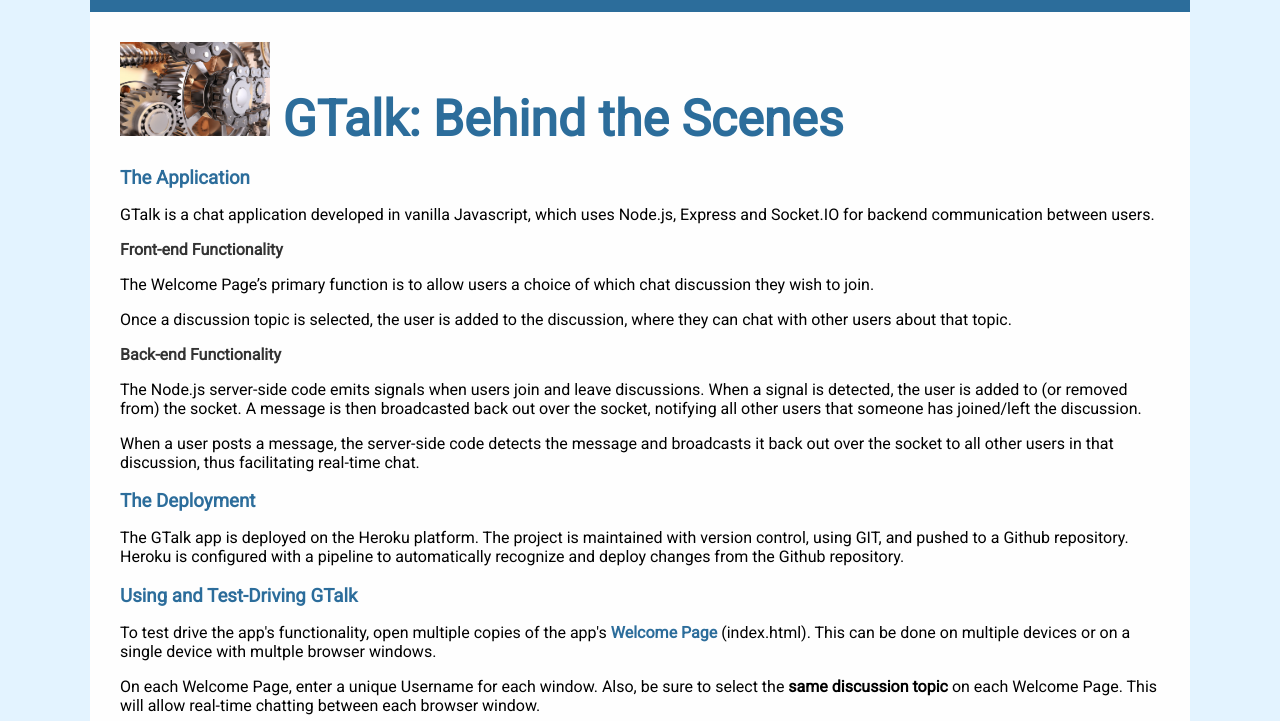
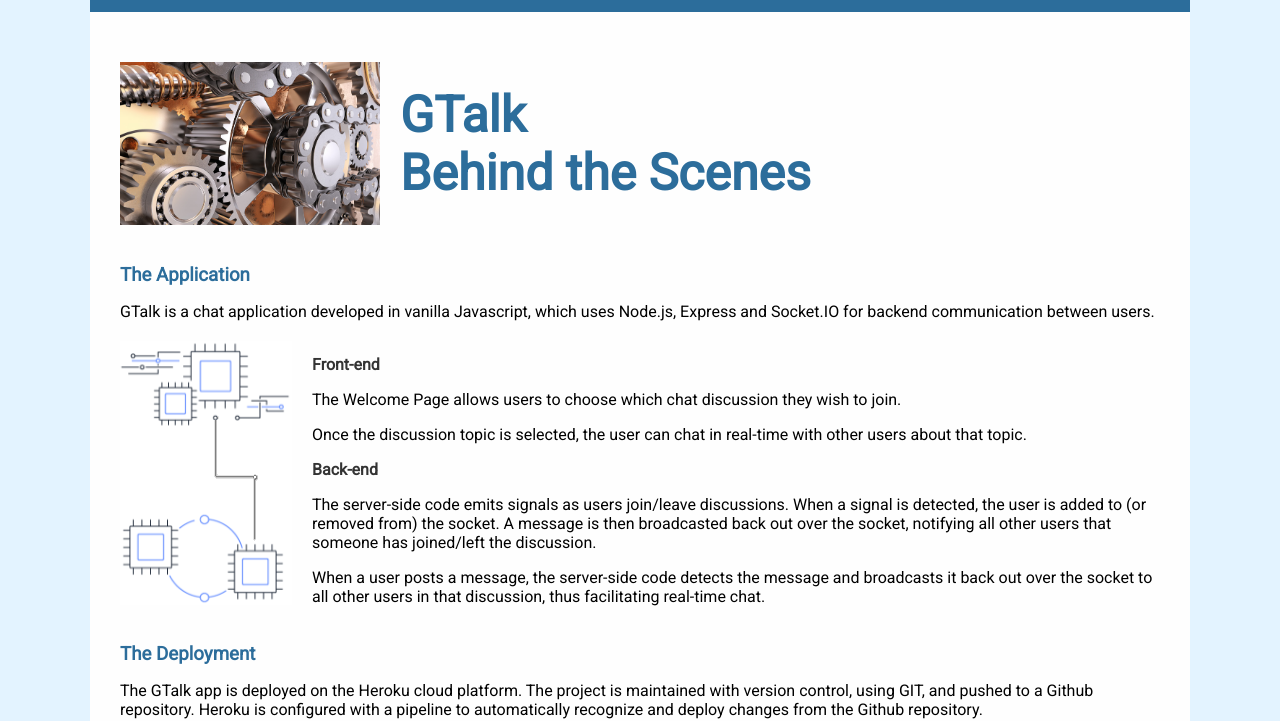
Before and after one commit to GregBoBeg/GTalk, a website: page public/about.html in a window 1280 px wide. Shown: the part 99-820 px from the top of the page. Drawn offline with nearby package versions, Linux system fonts and the light colour scheme; no server answers.

Commit message:
Final tweaks and images to About page

```diff
--- a/public/about.html
+++ b/public/about.html
@@ -19,9 +19,12 @@
         <a href="index.html" id="leave-btn" class="btn">Close</a>
       </header>
       <main class="page-main">
+        <div class="image-txt-container">
+          <img src="images/ImgGear.png" width="280"  style="padding: 20px 20px 20px 0px;">
           <div>
-
-          <h1 class="page-title"><img src="images/ImgGear.png" width="150"> GTalk:  Behind the Scenes</h1>
+            <h1 class="page-title"> GTalk</h1>
+            <h1 class="page-title"> Behind the Scenes</h1>
+          </div>
         </div>
         <div>
           <h3 class="page-h3">The Application</h3>
@@ -30,17 +33,19 @@
             which uses Node.js, Express and Socket.IO for backend communication between users.
           </p>
 
-          <h4 class="page-h4">Front-end Functionality</h4>
+          <div class="image-txt-container">
+            <img src="images/ImgNetwork.png" style="padding: 20px 20px 20px 0px;">
+            <div>
+              <h4 class="page-h4">Front-end</h4>
               <p>
-            The Welcome Page’s primary function is to allow users a choice of which chat discussion they wish to join.
+                The Welcome Page allows users to choose which chat discussion they wish to join.
               </p>
               <p>
-            Once a discussion topic is selected, the user is added to the discussion, where they can chat with other users about that topic.
+                Once the discussion topic is selected, the user can chat in real-time with other users about that topic.
               </p>
-
-          <h4 class="page-h4">Back-end Functionality</h4>
+              <h4 class="page-h4">Back-end</h4>
               <p>
-            The Node.js server-side code emits signals when users join and leave discussions.
+                The server-side code emits signals as users join/leave discussions.
                 When a signal is detected, the user is added to (or removed from) the socket.
                 A message is then broadcasted back out over the socket, notifying all other users that someone has joined/left the discussion.
               </p>
@@ -49,19 +54,23 @@
                 to all other users in that discussion, thus facilitating real-time chat.
               </p>
 
+            </div>
+          </div>
+
+
           <h3 class="page-h3">The Deployment</h3>
           <p>
-            The GTalk app is deployed on the Heroku platform.
+            The GTalk app is deployed on the Heroku cloud platform.
             The project is maintained with version control, using GIT, and pushed to a Github repository.
             Heroku is configured with a pipeline to automatically recognize and deploy changes from the Github repository.
           </p>
 
-          <h3 class="page-h3">Using and Test-Driving GTalk</h3>
-          <p>To test drive the app's functionality, open multiple copies of the app's <a href="index.html" class="page-link" target="_blank">Welcome Page</a> (index.html).
+          <h3 class="page-h3">Test-Driving GTalk</h3>
+          <p>To test drive the app, open multiple copies of the app's <a href="index.html" class="page-link" target="_blank">Welcome Page</a> (index.html).
             This can be done on multiple devices or on a single device with multple browser windows.
           </p>
           <p>
-            On each Welcome Page, enter a unique Username for each window.
+            On each Welcome Page, enter a unique Username.
             Also, be sure to select the <b>same discussion topic</b> on each Welcome Page.
             This will allow real-time chatting between each browser window.
           </p>
--- a/public/css/style.css
+++ b/public/css/style.css
@@ -105,6 +105,11 @@
 	background-color: var(--dark-color-a);
 }
 
+.image-txt-container {
+	display: flex;
+	align-items: center;
+	flex-direction: row;
+  }
 
 /* Chat Page */
 
```
Also changed, not shown: public/images/ImgNetwork.png (added). Lines whose indentation alone changed are shown as unchanged.
